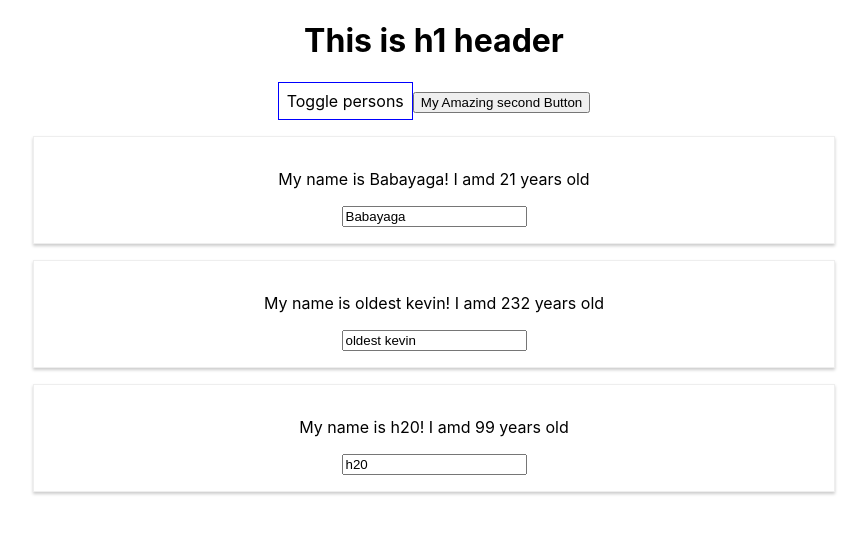
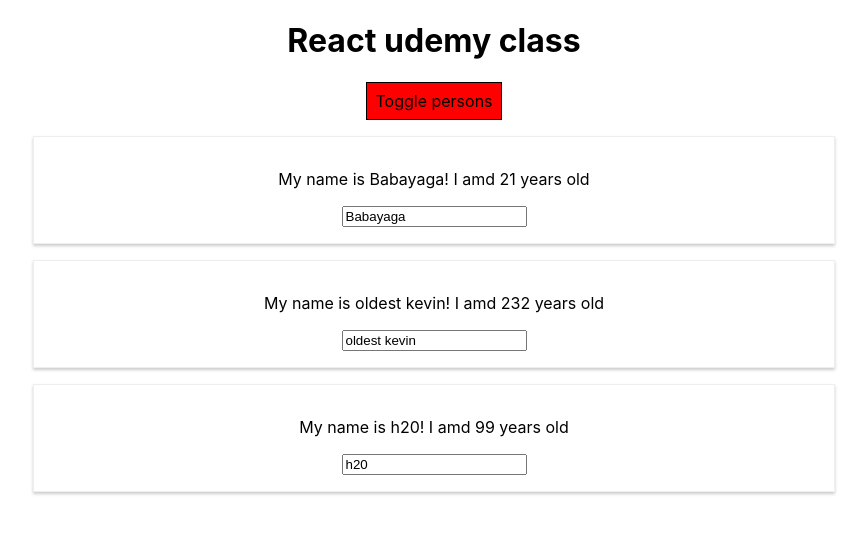
Before and after one commit to kjason1998/myapp, a React (Create React App) app: page / in a window 1280 px wide. Shown: the top 534 px of the page, without its empty margins (206-1073 px from the left). Built offline with nearby package versions, Linux system fonts and the light colour scheme.

Commit message:
dynamicly change toggle button style

```diff
--- a/src/App.js
+++ b/src/App.js
@@ -86,10 +86,11 @@
   }
 
   // this is called in line styling - cannot use the full power of css
-  const style = {
-    backgroundColor: 'white',
+  const styleBtnToggle = {
+    backgroundColor: 'green',
+    color:'white',
     font: 'inherit',
-    border: '1px solid blue',
+    border: '1px solid',
     padding: '8px',
     cursor:'pointer',
   };
@@ -109,16 +110,18 @@
         ))}
     </div>
     );
+    styleBtnToggle.backgroundColor = 'red'
+    styleBtnToggle.color = 'black'
+    styleBtnToggle.border = '1px solid black'
   }
 
   return (
     // className to put the styling, this is the root element
     <div className="App">
-      <h1>This is h1 header</h1>
+      <h1>React udemy class</h1>
       <button
-        style={style}
+        style={styleBtnToggle}
         onClick={toggleHidePersonHandler}>Toggle persons</button>
-      <button onClick={onClickListenerChangeNamePerson.bind(this,'other way to pass param')}>My Amazing second Button</button>
       {personsView}
     </div>
   );
```
